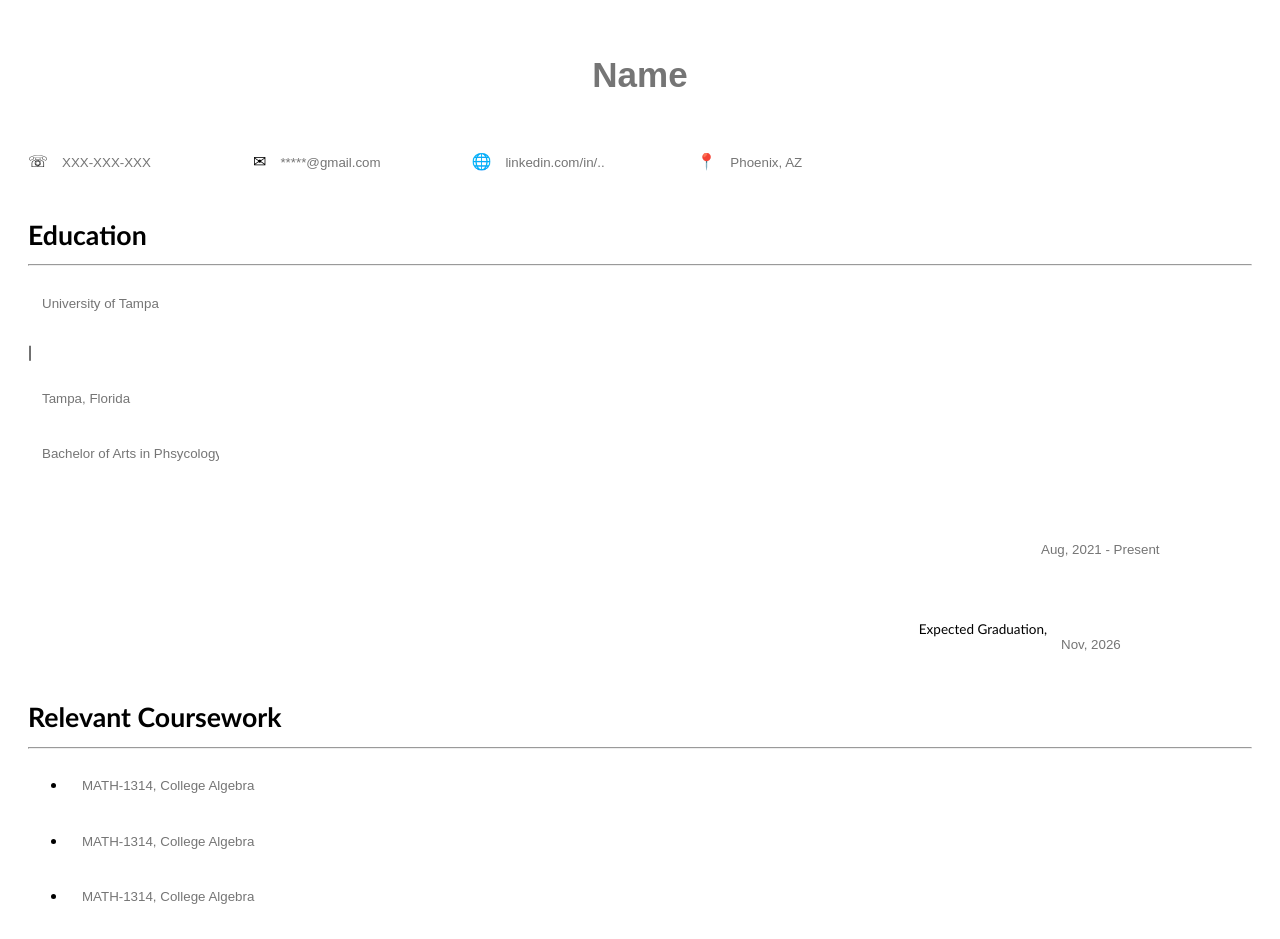
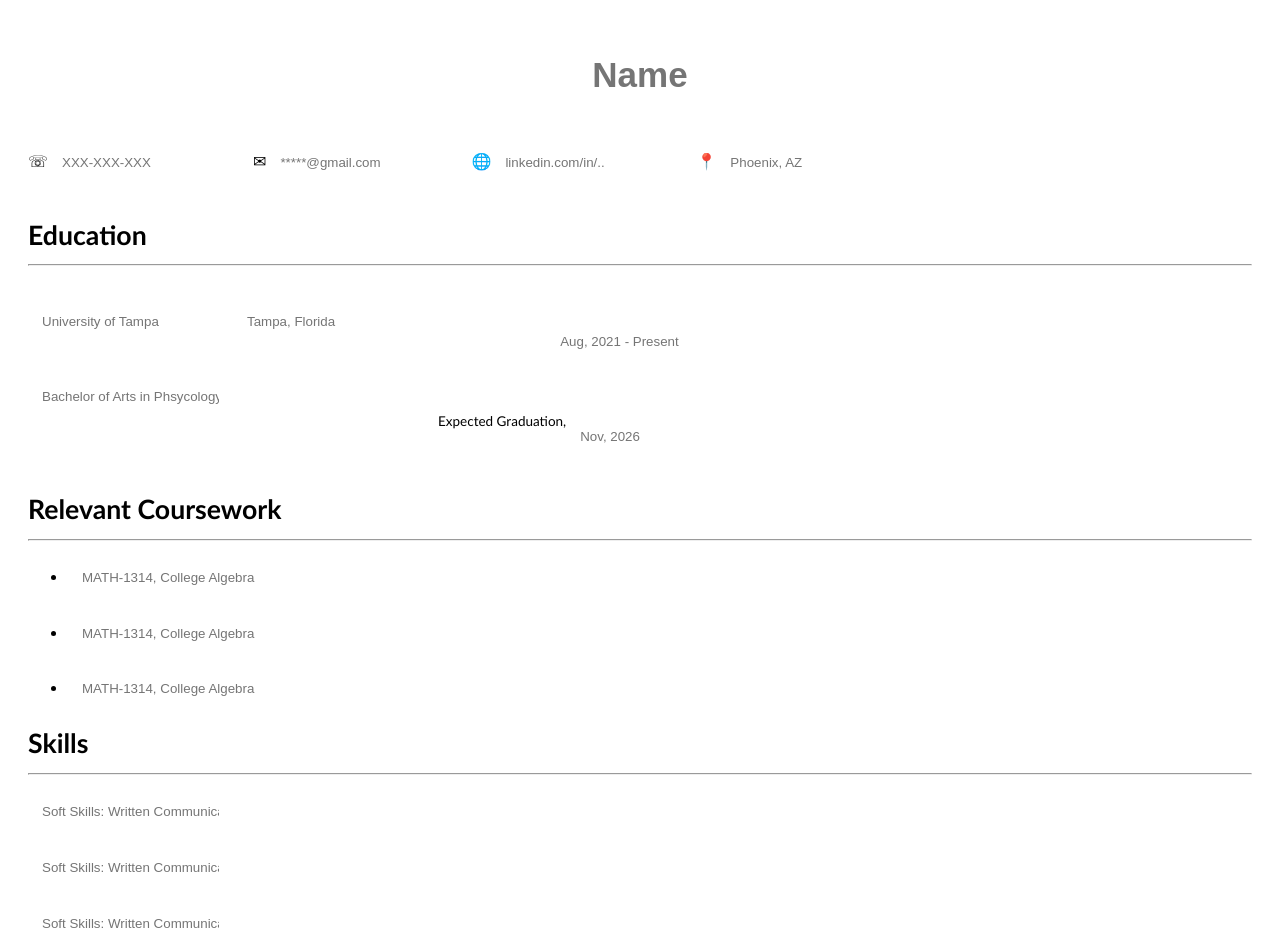
Before and after one commit to reaganrandolph1015/cv-app, a React (Create React App) app: page / in a window 1280 px wide. Shown: the top 939 px of the page. Built offline with nearby package versions, Linux system fonts and the light colour scheme; the HTML template or start-up script is replaced by a standard one.

Commit message:
Continued styling of multiple sections/components, minor edit to Skills component; !formatting Education section!

```diff
--- a/src/components/Education.js
+++ b/src/components/Education.js
@@ -12,13 +12,17 @@ function Education() {
           </h1>
         </b>
       </div>
-      <div>
-        <div>
-          <div>
-            <Input name="university" placeholder="University of Tampa" /> |
-            <Input name="school-location" placeholder="Tampa, Florida" />
+      <div className="education-container">
+        <div className="education-university-container">
+          <div className="education-university">
+            <div className="education-university-content">
+              <Input name="university" placeholder="University of Tampa" />
+            </div>
+            <div>
+              <Input name="school-location" placeholder="Tampa, Florida" />
+            </div>
           </div>
-          <div>
+          <div className="education-degree">
             <Input name="degree" placeholder="Bachelor of Arts in Phsycology" />
           </div>
         </div>
--- a/src/components/Skills.js
+++ b/src/components/Skills.js
@@ -11,18 +11,30 @@ function Skills() {
           </b>
         </h1>
       </div>
-      <ul>
+      <ul className="remove-bullet">
         <li>
-          <b>{<Input name="skill" placeholder="Soft Skills: " />} </b>{' '}
-          {<Input name="skills" placeholder="Written Communication" />}
+          {
+            <Input
+              name="skill"
+              placeholder="Soft Skills: Written Communication"
+            />
+          }
         </li>
         <li>
-          <b>{<Input name="skill" placeholder="Soft Skills: " />} </b>{' '}
-          {<Input name="skills" placeholder="Written Communication" />}
+          {
+            <Input
+              name="skill"
+              placeholder="Soft Skills: Written Communication"
+            />
+          }
         </li>
         <li>
-          <b>{<Input name="skill" placeholder="Soft Skills: " />} </b>{' '}
-          {<Input name="skills" placeholder="Written Communication" />}
+          {
+            <Input
+              name="skill"
+              placeholder="Soft Skills: Written Communication"
+            />
+          }
         </li>
       </ul>
     </div>
--- a/src/styles/Style.css
+++ b/src/styles/Style.css
@@ -1,5 +1,9 @@
 fieldset {
   border: 0;
+}
+
+hr {
+  font-weight: bold;
 }
 
 input {
@@ -10,10 +14,24 @@ input {
   padding: 20px;
 }
 
+.education-container {
+  display: flex;
+}
+
 .education-date-info-container {
   display: flex;
   flex-direction: column;
   align-items: flex-end;
+}
+
+.education-university {
+  display: flex;
+}
+
+.education-university-content {
+  flex-basis: 200px;
+  flex-grow: 0;
+  flex-shrink: 0;
 }
 
 .expected-grad {
@@ -31,13 +49,7 @@ input {
   justify-content: flex-end;
 }
 
-.wrapper {
-  padding: 20px 20px;
-  font-family: Calibri, sans-serif;
-}
-
-.wrapper fieldset {
-  margin: 20px 0;
+.input-field-position {
 }
 
 .header-container {
@@ -71,6 +83,12 @@ input {
   font-weight: bold;
 }
 
+.remove-bullet {
+  list-style-type: none;
+  margin: 0;
+  padding: 0;
+}
+
 .sec-title {
   font-size: smaller;
 }
@@ -82,3 +100,12 @@ input {
   justify-content: flex-end;
   margin-bottom: -25px;
 }
+
+.wrapper {
+  padding: 20px 20px;
+  font-family: Calibri, sans-serif;
+}
+
+.wrapper fieldset {
+  margin: 20px 0;
+}
```
